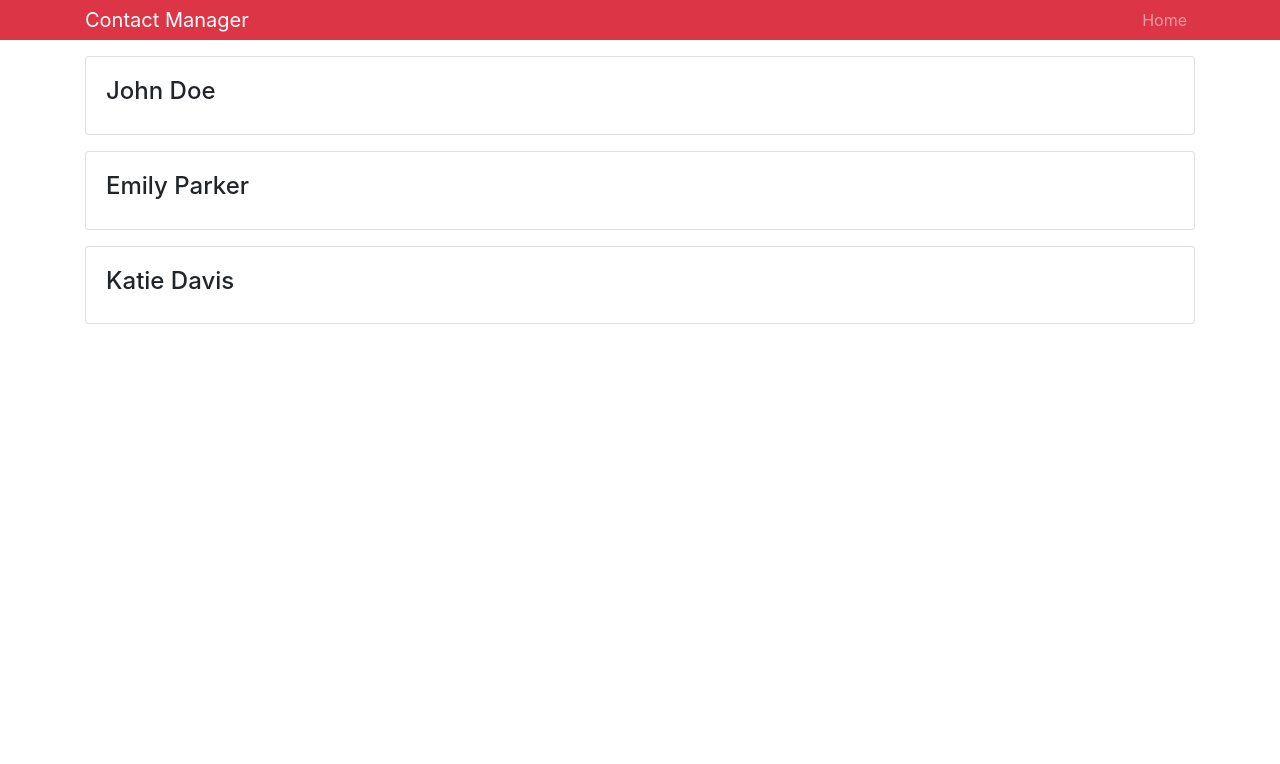
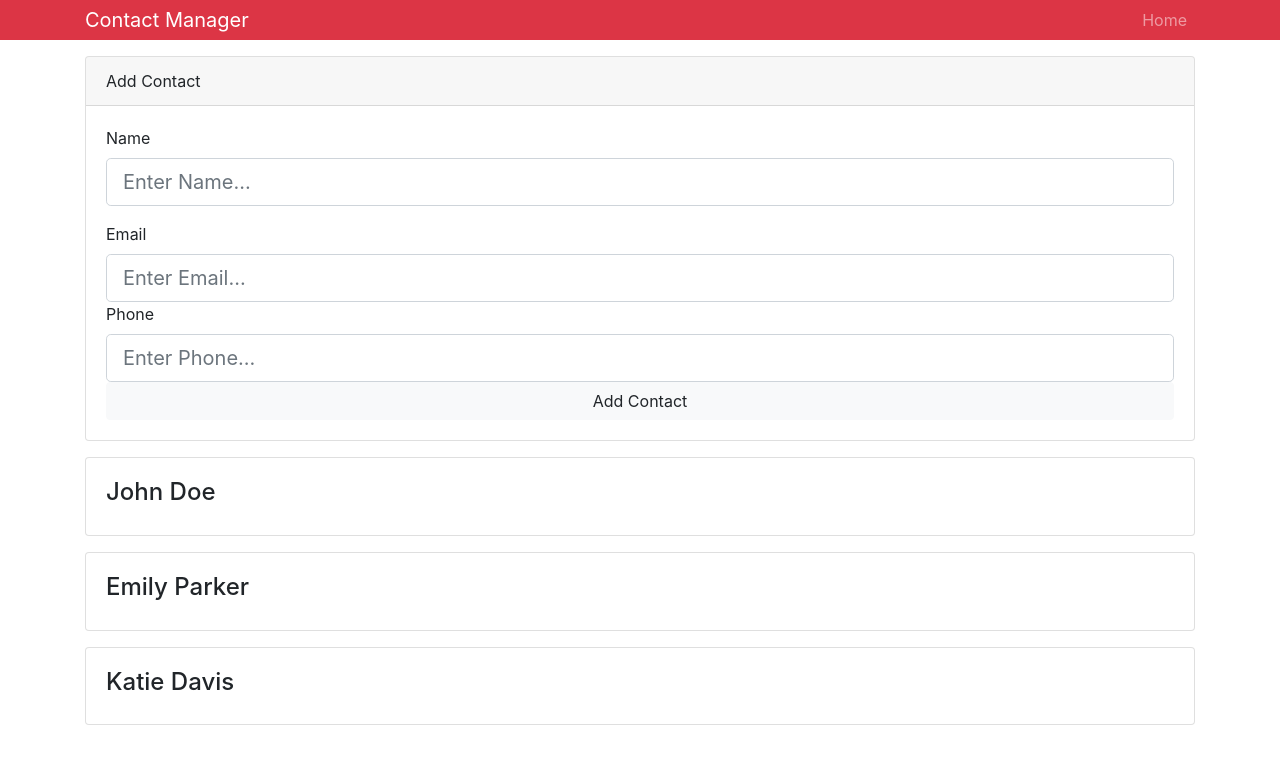
Before and after one commit to HaqueMannan/React-Front-To-Back, a React (Create React App) app in the folder contactmanager/: page / in a window 1280 px wide. Shown: the top 764 px of the page. Built offline with nearby package versions, Linux system fonts and the light colour scheme.

Commit message:
Section 4 - Working with Forms - 4.1. Creating a Form with State.

```diff
--- a/contactmanager/src/App.js
+++ b/contactmanager/src/App.js
@@ -1,6 +1,7 @@
 import React, { Component } from "react";
-import Contacts from "./components/Contacts";
-import Header from "./components/Header";
+import Contacts from "./components/contacts/Contacts";
+import Header from "./components/layout/Header";
+import AddContact from "./components/contacts/AddContact"
 
 import { Provider } from "./context";
 
@@ -15,6 +16,7 @@
             <div className="App">
                <Header branding="Contact Manager" />
                <div className="container">
+                  <AddContact />
                   <Contacts />
                </div>
             </div>
--- /dev/null
+++ b/contactmanager/src/components/contacts/AddContact.js
@@ -0,0 +1,38 @@
+import React, { Component } from 'react';
+
+class AddContact extends Component {
+   state = {
+      name: '',
+      email: '',
+      phone: ''
+   }
+
+   render() {
+      const { name, email, phone } = this.state;
+
+      return (
+         <div className="card mb-3">
+            <div className="card-header">Add Contact</div>
+            <div className="card-body">
+               <form>
+                  <div className="form-group">
+                     <label htmlFor="name">Name</label>
+                     <input type="text" name="name" className="form-control form-control-lg" placeholder="Enter Name..." value={name} />
+                  </div>
+                  <div>
+                     <label htmlFor="email">Email</label>
+                     <input type="email" name="email" className="form-control form-control-lg" placeholder="Enter Email..." value={email} />
+                  </div>
+                  <div>
+                     <label htmlFor="phone">Phone</label>
+                     <input type="text" name="pone" className="form-control form-control-lg" placeholder="Enter Phone..." value={phone} />
+                  </div>
+                  <input type="submit" value="Add Contact" className="btn btn-light btn-block" />
+               </form>
+            </div>
+         </div>
+      )
+   };
+};
+
+export default AddContact;
--- a/contactmanager/src/components/Contact.js
+++ b/contactmanager/src/components/contacts/Contact.js
@@ -1,6 +1,6 @@
 import React, { Component } from 'react';
 import PropTypes from 'prop-types';
-import { Consumer } from '../context';
+import { Consumer } from '../../context';
 
 class Contact extends Component {
    state = {
--- a/contactmanager/src/components/Contacts.js
+++ b/contactmanager/src/components/contacts/Contacts.js
@@ -1,6 +1,6 @@
 import React, { Component } from 'react';
 import Contact from './Contact';
-import { Consumer } from '../context';
+import { Consumer } from '../../context';
 
 class Contacts extends Component {
    render() {
```
Also changed, not shown: contactmanager/src/components/layout/Header.js (renamed from contactmanager/src/components/Header.js), 2 other files (tests, documents, lock files or other folders).
